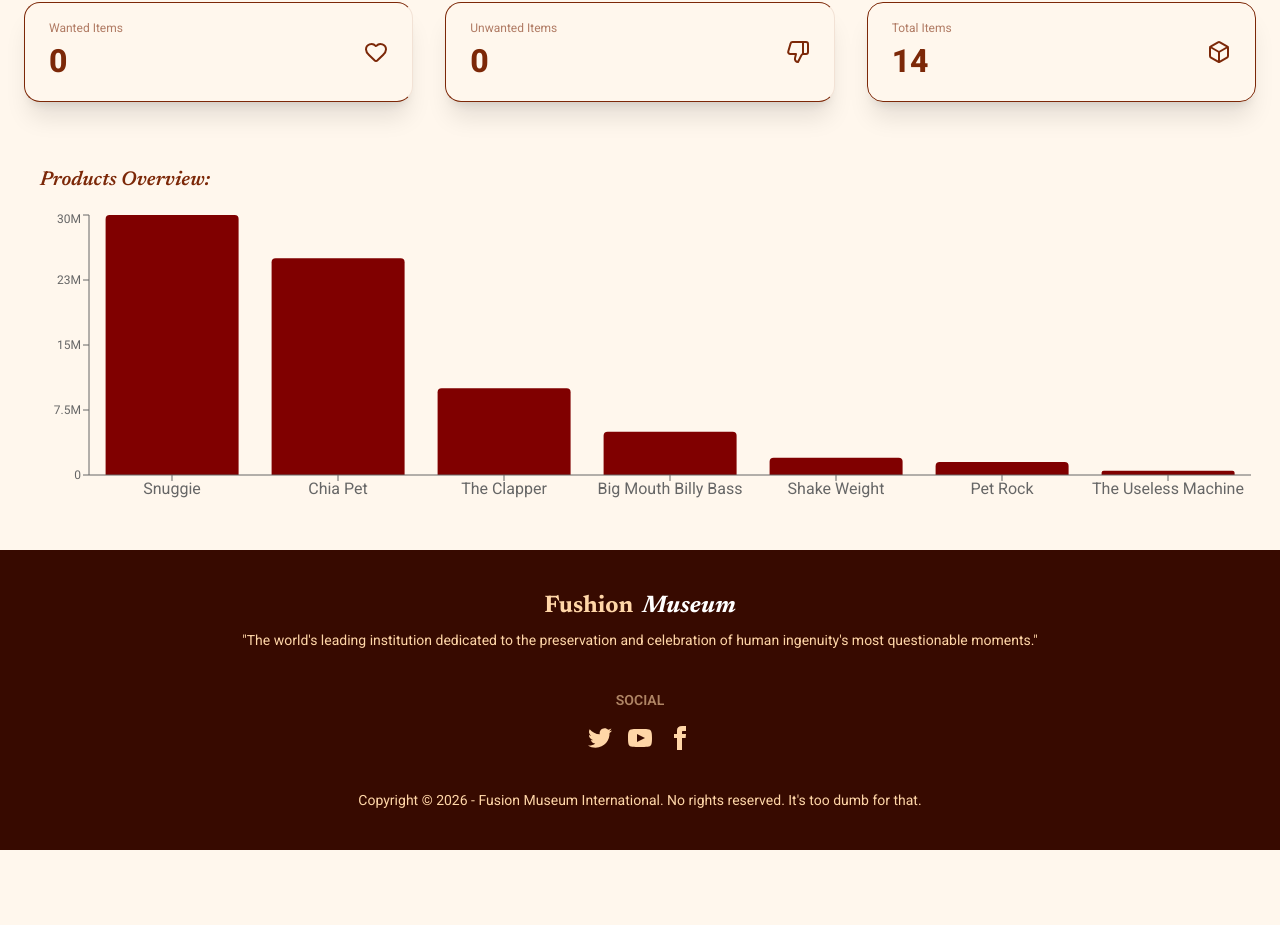
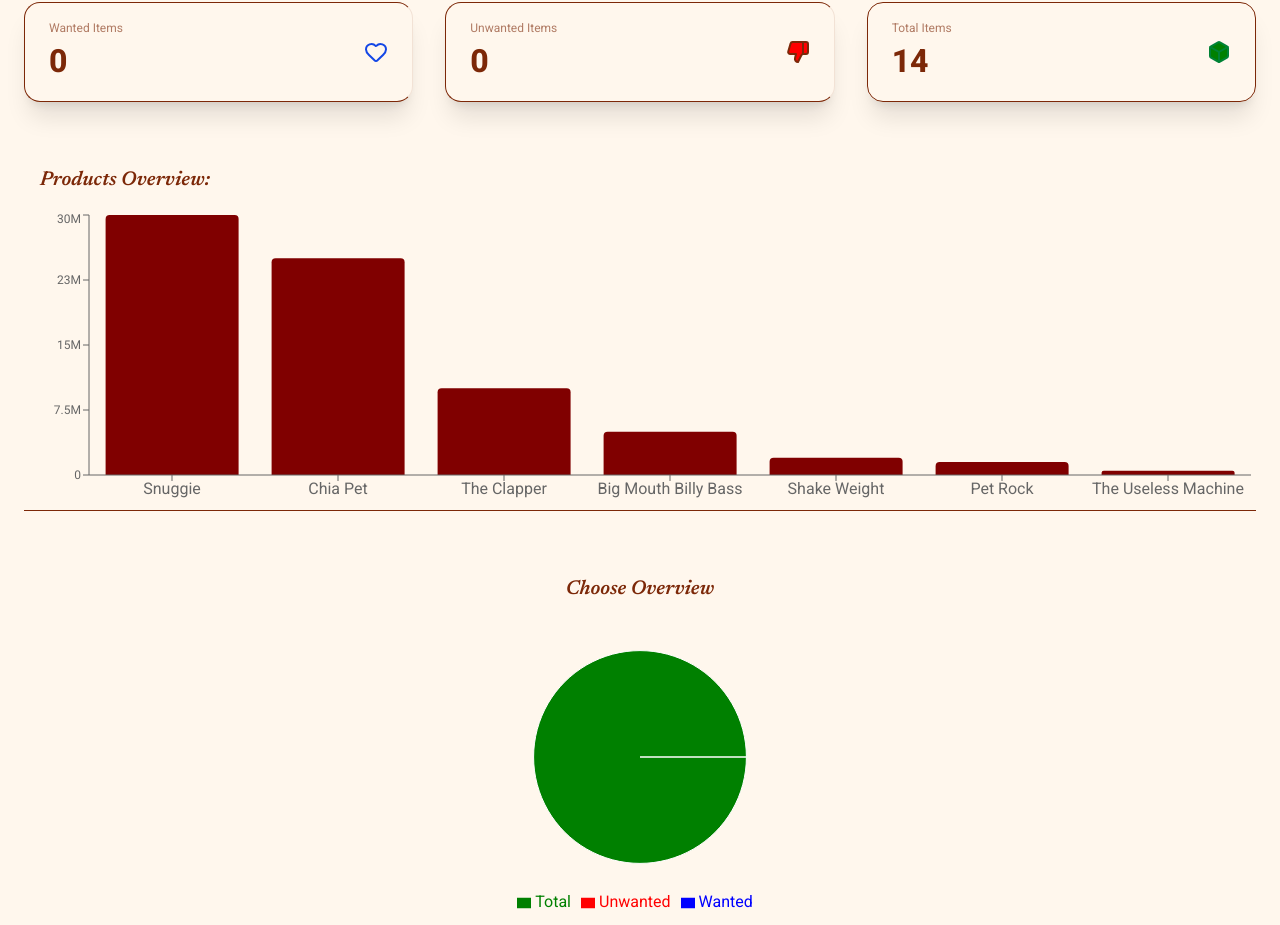
Before and after one commit to AhmedYeasin/museaum-app, a React (Vite) app: page /dashboard in a window 1280 px wide. Shown: the part 226-1151 px from the top of the page. Before the commit the page ends 1076 px from the top, so only its background shows below. Built offline with nearby package versions, Linux system fonts and the light colour scheme.

Commit message:
Pie chart shows total wanted and unwanted data collections

```diff
--- a/src/Components/Dashboard.jsx
+++ b/src/Components/Dashboard.jsx
@@ -1,7 +1,7 @@
 import { useLoaderData } from "react-router"
 import { getUnwantedIdeasID, getWantedIdeasID } from "../localstorage.js"
 import { BoxIcon, Heart, ThumbsDown } from "lucide-react"
-import { Bar, BarChart, ResponsiveContainer, XAxis, YAxis } from "recharts"
+import { Bar, BarChart, PieChart, Legend, Tooltip, ResponsiveContainer, XAxis, YAxis, Pie } from "recharts"
 
 
 export default function Dashboard() {
@@ -16,34 +16,54 @@ export default function Dashboard() {
 
     const barData = [...products].sort((a, b) => b.views - a.views).slice(0, 7).map(p => ({ name: p.name, views: p.views }))
 
+    const pieData = [
+        {
+            name: "Wanted",
+            value: wantedCount,
+            fill: "blue",
+        },
+        {
+            name: "Unwanted",
+            value: unwantedCount,
+            fill: "red",
+        },
+        {
+            name: "Total",
+            value: products.length,
+            fill: "green",
+        },
+    ]
+
     return (
         <div className="px-6 my-10 space-y-8">
             <h1 className="italic font-news text-3xl bg-white p-4 font-bold">Dashboard</h1>
             <div className="flex gap-8">
                 <div className="stat rounded-box border shadow-xl">
-                    <div className="stat-figure">
-                        <Heart />
+                    <div className="stat-figure text-blue-700 hover:fill-blue">
+                        <Heart/>
                     </div>
                     <div className="stat-title">Wanted Items</div>
                     <p className="stat-value">{wantedCount}</p>
                 </div>
                 <div className="stat rounded-box border shadow-xl">
                     <div className="stat-figure">
-                        <ThumbsDown />
+                        <ThumbsDown fill="red" />
                     </div>
                     <div className="stat-title">Unwanted Items</div>
-                    <div className="stat-value">{wantedCount}</div>
+                    <div className="stat-value">{unwantedCount}</div>
                 </div>
                 <div className="stat rounded-box border shadow-xl">
-                    <div className="stat-figure">
-                        <BoxIcon />
+                    <div className="stat-figure text-green-700">
+                        <BoxIcon fill={"green"}/>
                     </div>
                     <div className="stat-title">Total Items</div>
                     <div className="stat-value">{products.length}</div>
                 </div>
             </div>
 
-            <div className="pt-4">
+            {/* Bar chart data */}
+
+            <div className="pt-4 border-b">
                 <h2 className="font-news font-semibold italic text-xl p-4">Products Overview:</h2>
 
                 <ResponsiveContainer height={300}>
@@ -56,6 +76,20 @@ export default function Dashboard() {
                     </BarChart>
                 </ResponsiveContainer>
             </div>
+
+            {/* Pie Chart Data */}
+            <div className="pt-4">
+                <h2 className="font-news font-semibold italic text-xl p-4 text-center">Choose Overview</h2>
+
+                <ResponsiveContainer height={300}>
+                    <PieChart data={barData}>
+                        <Pie data={pieData}></Pie>
+                        <Tooltip/>
+                        <Legend/>
+                    </PieChart>
+                </ResponsiveContainer>
+                <p className="text-center p-2"><span className="bg-white p-1.5 text-xs text-shadow"> This Pie shows collective data of which I like to get or not of total products.</span></p>
+            </div>
         </div>
     )
 }
```
